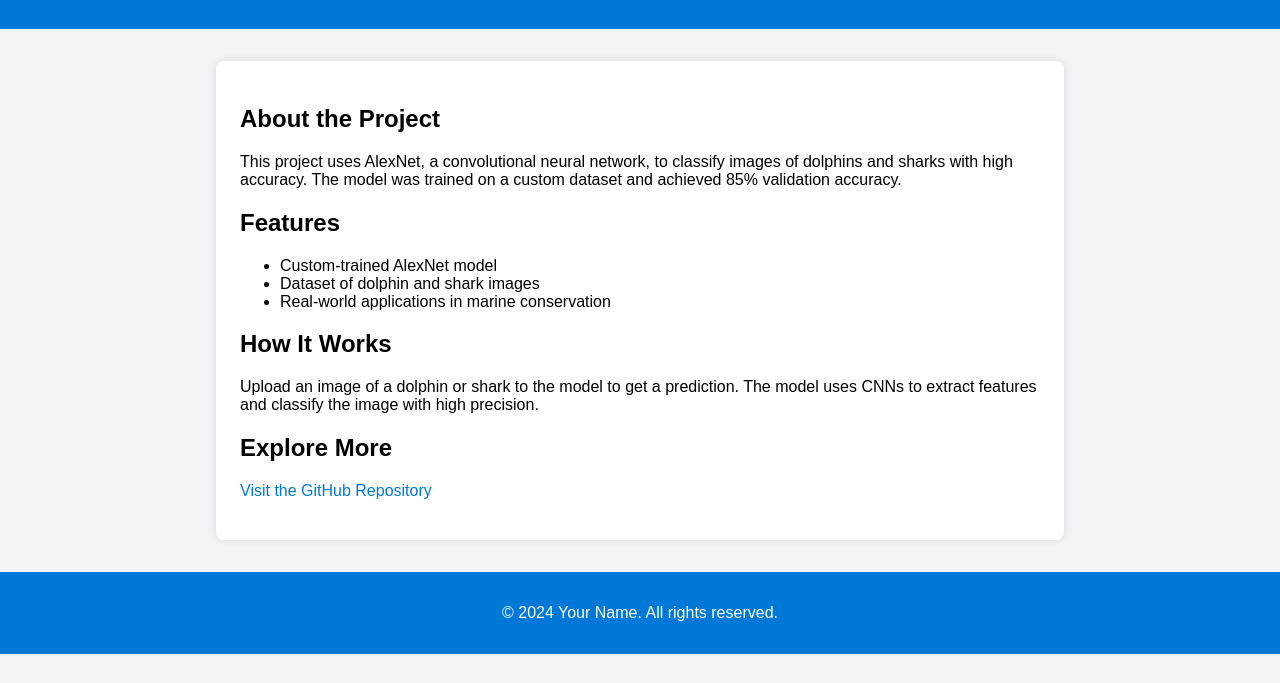
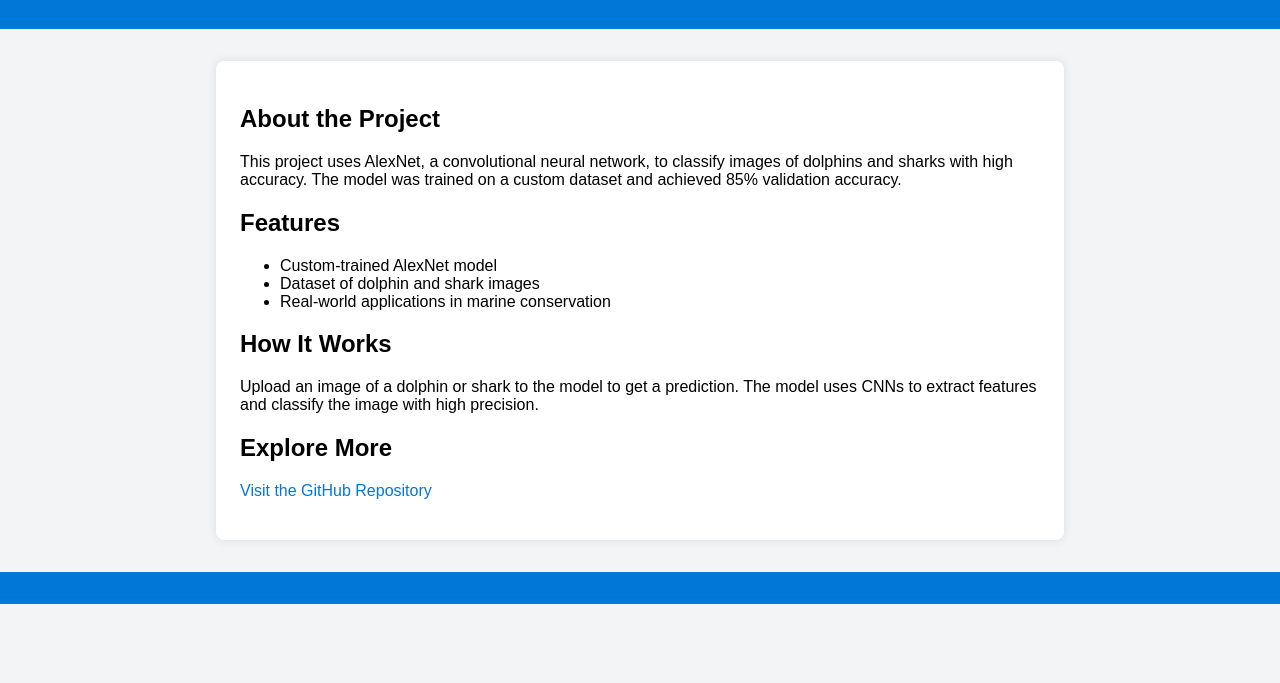
Before and after one commit to ellafrobertson/dolphin-shark-classifier, a plain HTML site: page index.html in a window 1280 px wide. Shown: the part 117-800 px from the top of the page. Drawn offline with Linux system fonts and the light colour scheme.

Commit message:
Update index.html

```diff
--- a/index.html
+++ b/index.html
@@ -67,7 +67,7 @@
         </p>
     </section>
     <footer>
-        <p>&copy; 2024 Your Name. All rights reserved.</p>
+
     </footer>
 </body>
 </html>
```
